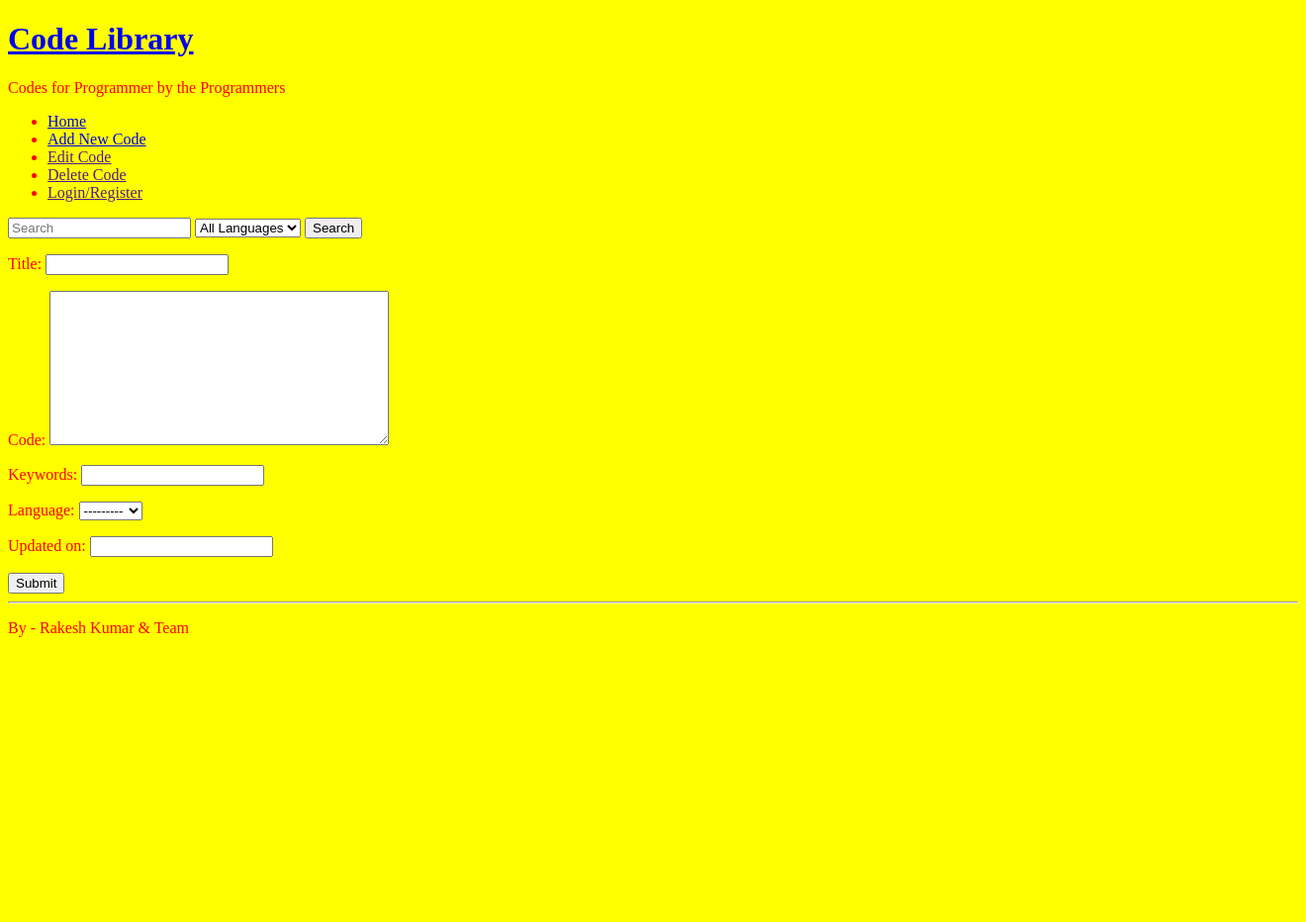
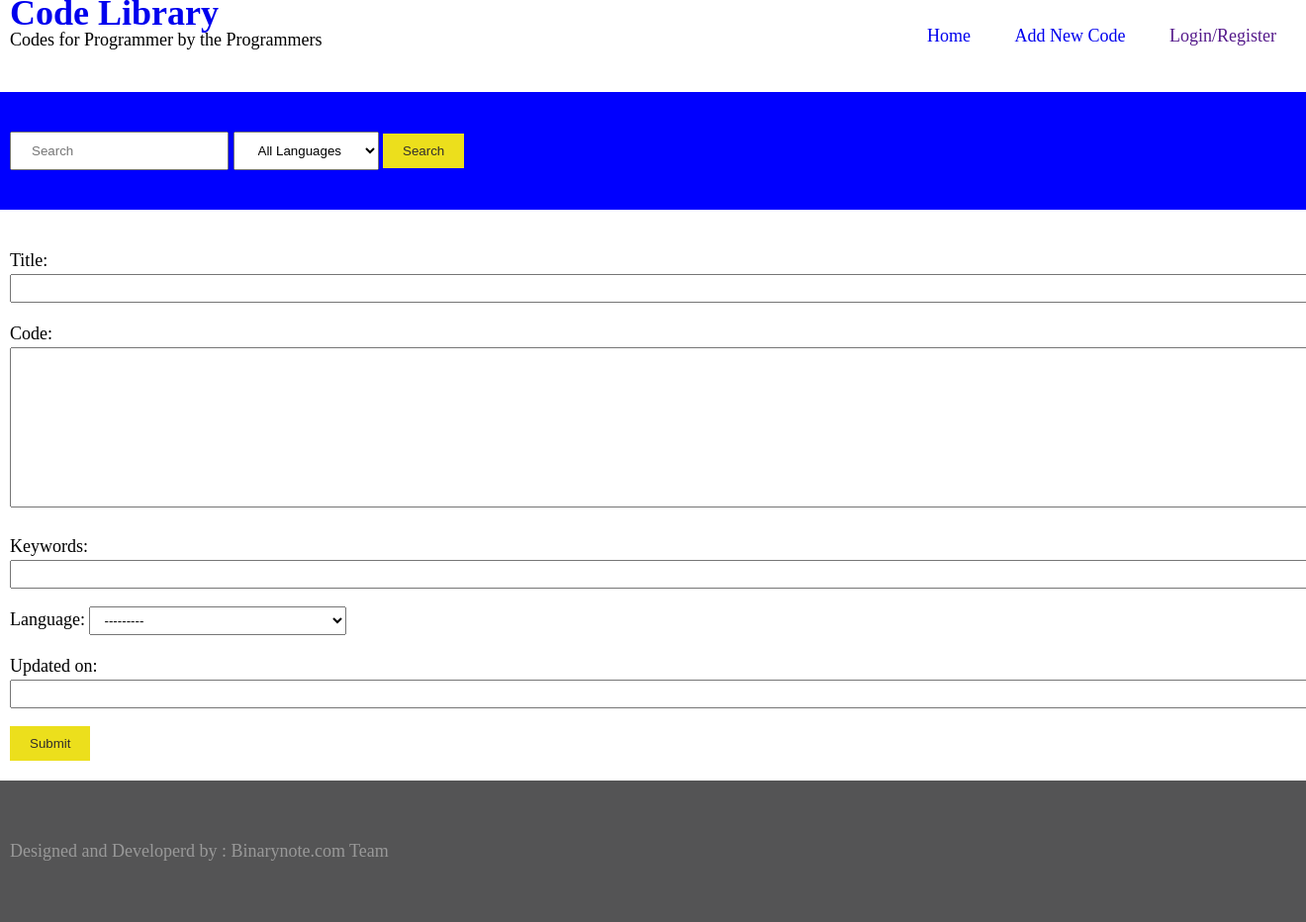
Before and after one commit to linrakesh/CodeLibrary, a Django app: page /add/ in a window 1320 px wide; the page is wider, and only the part inside the window is pictured. Shown: that part at 99% size. Before the commit the page ends 644 px from the top of that part, so only its background shows below. Run offline with Django 3.2, Linux system fonts and the light colour scheme; data comes from the database, SQL or seed files in the repository; both versions use the stored data as it was after the commit.

Commit message:
link update and delete function with single page

```diff
--- a/library/static/css/style.css
+++ b/library/static/css/style.css
@@ -1 +1,58 @@
-body{background:yellow; color:red;}
+body{margin: 0;padding: 0;font-size:18px;line-height:150%; }
+a{text-decoration: none;}
+table{width:100vw;max-width:1300px;}
+th, td {
+  border-bottom: 1px solid #ddd;
+}
+th{background:red;color:white;padding:5px 10px; text-align: left;}
+tr:nth-child(odd){background:#c7c7c7;}
+tr:nth-child(even){background:#e7e7e7;}
+td{padding:5px 10px; text-align: left;}
+tr:hover {background-color: #f5f5f5;}
+
+pre{background:#f1f1f1;color:#444;padding:5px 10px; }
+
+.container{display:flex;width:100%;max-width:1300px;margin:0 auto;}
+.container .logo{flex:2;}
+.container .menu {flex:4;}
+
+#search{background:blue;padding:40px 0;margin:20px 0;}
+
+.logo h1{margin:0;}
+.logo p{margin:0}
+.container .menu ul{list-style-type:none;float:right;}
+.container .menu ul li{display:inline-block;padding:5px 10px;}
+.container .menu a{padding:5px 10px;}
+.container .menu a:hover{color:red;}
+
+.code{flex:1;}
+.code ol {list-style-type:none;margin-left: -35px;}
+.code li{padding:10px 0;}
+
+.pagination {margin-left: -40px;}
+.pagination li{list-style-type:none;display:inline-block;padding:5px 8px;}
+.pagination a{background:orange;color:white;padding:5px 10px;}
+
+footer{background:#545455;color:#999;padding:40px 0;margin:20px 0 0 0;}
+#footer .container p{text-align: center;}
+
+/*-------------codeform------------------*/
+.codeform{width:100vw;max-width:1300px;}
+.codeform input{width: 100%;padding:5px 10px;}
+.codeform textarea{width:100%; padding:5px 10px;}
+.codeform select{padding:5px 10px;width:20%;}
+
+input,select,button{padding:10px 20px;}
+button{background:#ecdf1c;color:rgb(49, 45, 45);border:none;}
+
+/*--------------searchform--------------*/
+.container #searchform input{flex:4;}
+.container #searchform select {flex:1;}
+.container #searchform button{flex:1;}
+
+
+/*-----------------button------------*/
+.button {padding:5px 10px; background:orange;color:white;border:2px solid transparent; }
+.button:hover{background:transparent;border:2px solid #545455;color:#000;transition: all 0.5s ease-in;}
+
+.meta-tag{color:#f37f7f;}
--- a/library/templates/library/base.html
+++ b/library/templates/library/base.html
@@ -8,6 +8,7 @@
     <meta http-equiv="X-UA-Compatible" content="ie=edge">
     <title>Django Based Code Library Home Page-Document</title>
     <link rel="stylesheet" href="{% static 'css/style.css' %}">
+    <link rel="shortcut icon" href="{% static 'images/favicon.png' %}" type="image/x-icon">
 </head>
 
 <body>
@@ -20,25 +21,33 @@
             <ul>
                 <li><a href="{% url 'home' %}">Home</a></li>
                 <li><a href="{% url 'add' %}">Add New Code</a></li>
-                <li><a href="">Edit Code</a></li>
-                <li><a href="">Delete Code</a></li>
                 <li><a href="">Login/Register</a></li>
-
             </ul>
         </div>
     </div>
     <!--end of container class-->
+<div id="search" >
+    <div class="container">
+        {% include 'library/searchform.html'  %}
+    </div>
+</div>
 
+    <div class="container">
+        <div class="code">
+            {% block content %}
+            {% endblock content %}
+        </div>
+    </div>
 
-
-    {% include 'library/searchform.html'  %}
-
-    {% block content %}
-    {% endblock content %}
-
-    {% include 'library/pagination.html' %}
-    <hr>
-    <p> By - Rakesh Kumar & Team </p>
+<div class="container">
+    <div class="code">
+        {% include 'library/pagination.html' %}
+    </div>
+</div>
+<footer id="footer">
+    <div class="container">
+        <p> Designed and Developerd by : Binarynote.com Team </p>
+    </div>
+</footer>
 </body>
-
 </html>
--- a/library/templates/library/codeForm.html
+++ b/library/templates/library/codeForm.html
@@ -1,6 +1,6 @@
 {% extends 'library/base.html' %}
     {% block content %}
-        <form action="" method="POST">
+        <form class="codeform" action="" method="POST">
             {% csrf_token %}
             {{ form.as_p }}
             <button name="submit" type="submit" value="submit">Submit</button>
--- a/library/views.py
+++ b/library/views.py
@@ -27,6 +27,7 @@ class addCode(CreateView):
 class updateCode(UpdateView):
     model = code
     fields = ('title', 'code', 'keywords', 'language')
+    context_object_name = 'post'
     template_name = 'library/codeForm.html'
     success_url = reverse_lazy('home')
 
```
Also changed, not shown: library/templates/library/home.html (+19 -6 lines), library/templates/library/single.html (+6 -1 lines), db.sqlite3, library/static/images/favicon.png (added).
